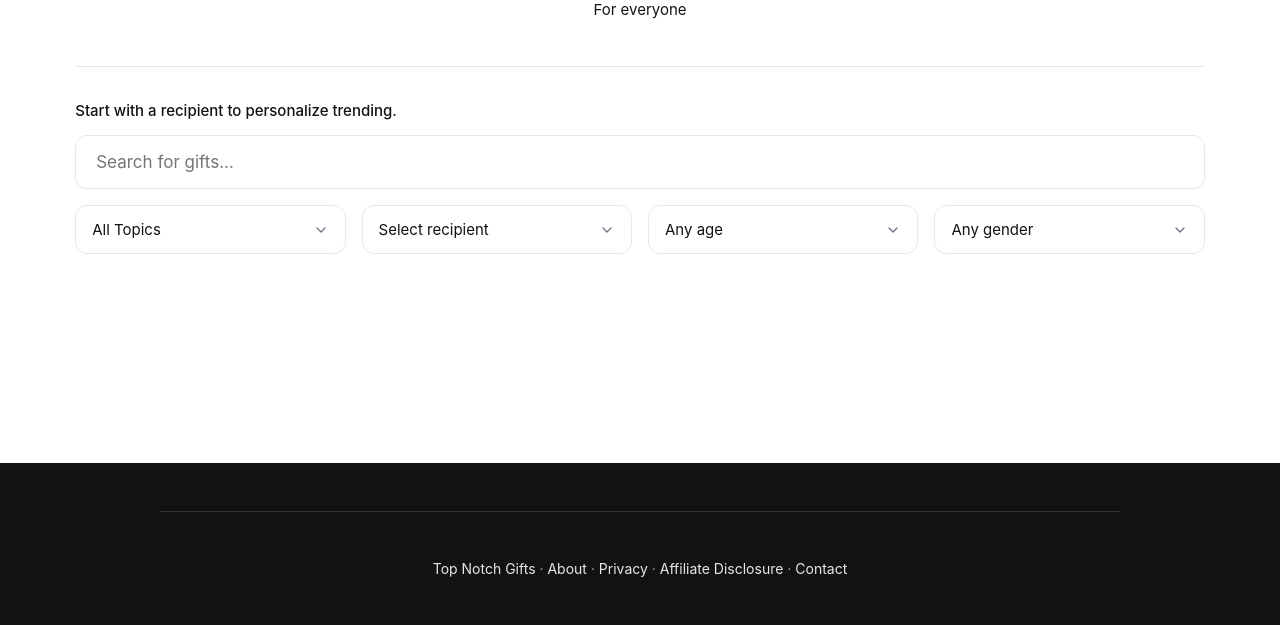
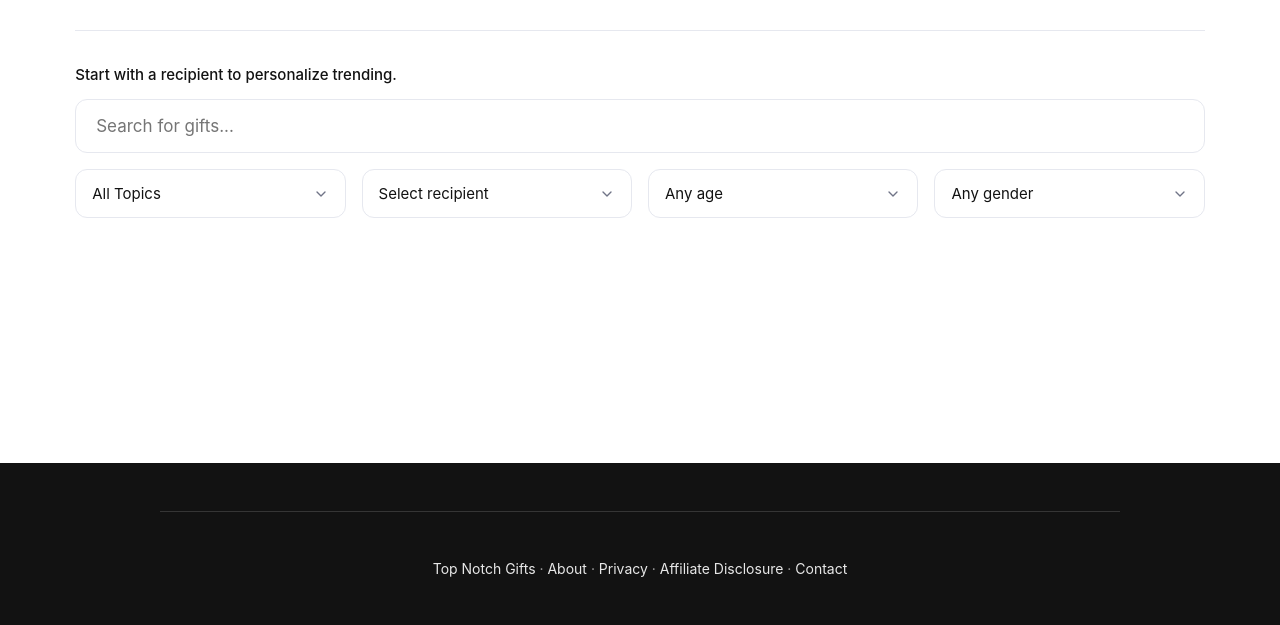
Before and after one commit to danielso1703/gifted-landing, a plain HTML site: page find-gifts/index.html in a window 1280 px wide. Shown: the part 175-800 px from the top of the page. Drawn offline with nearby package versions, Linux system fonts and the light colour scheme; no server answers.

Commit message:
Remove extra text

```diff
--- a/find-gifts/index.html
+++ b/find-gifts/index.html
@@ -47,7 +47,6 @@
       <!-- New Headline Structure -->
       <div class="page-header">
         <h1>Trending gifts</h1>
-        <p class="page-subtitle" id="dynamic-subtitle">For everyone</p>
       </div>
 
       <!-- Error state -->
```
